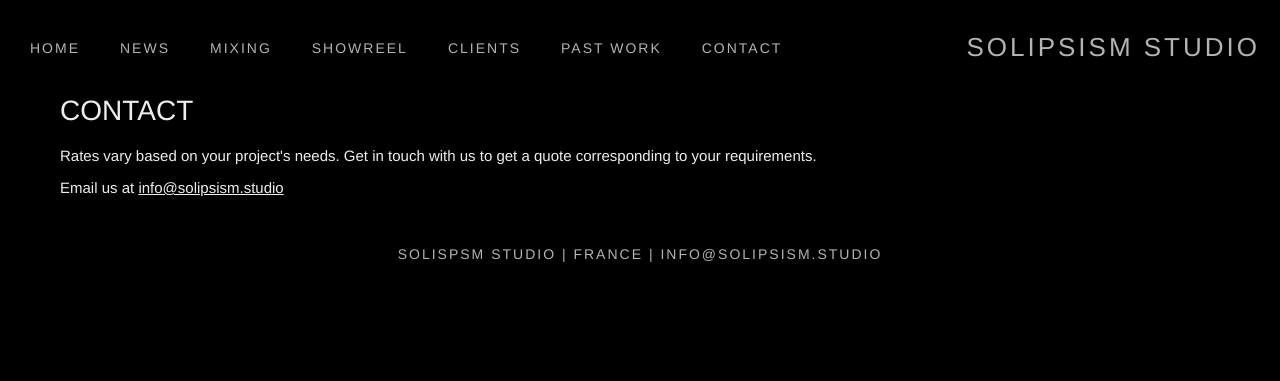
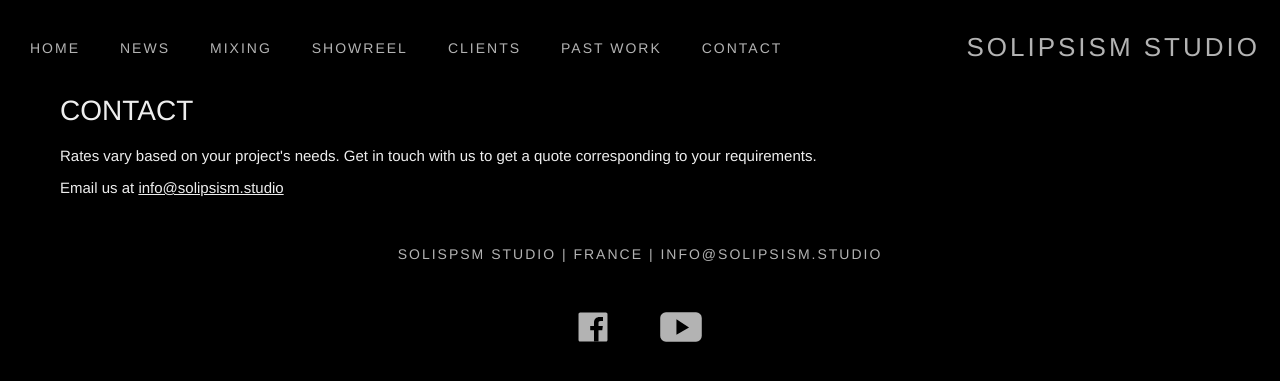
Before and after one commit to romainberger/solipsism.studio, a Jekyll site: the page built from contact/index.html, in a window 1280 px wide. Shown: the top 381 px of the page. Built offline with Jekyll 4.4.1, drawn with Linux system fonts in a browser that asks for light colours.

Commit message:
Add fb and yt links in footer

```diff
--- a/_layouts/default.html
+++ b/_layouts/default.html
@@ -57,7 +57,39 @@
 
       <div class="footer">
         <div><span>Solispsm Studio | France | </span><a href="mailto:info@solipsism.studio">info@solipsism.studio</a></div>
-        <!-- <div><a href="https://facebook.com">f</a></div> -->
+        <div>
+          <ul>
+            <li>
+              <a href="https://www.facebook.com/solipsismstudio">
+                <svg version="1.1" id="Layer_1" xmlns="http://www.w3.org/2000/svg" xmlns:xlink="http://www.w3.org/1999/xlink" x="0px" y="0px"
+                   width="30px" height="30px" viewBox="0 0 266.893 266.895" enable-background="new 0 0 266.893 266.895"
+                   xml:space="preserve">
+                <path id="Blue_1_" fill="#fff" d="M248.082,262.307c7.854,0,14.223-6.369,14.223-14.225V18.812
+                  c0-7.857-6.368-14.224-14.223-14.224H18.812c-7.857,0-14.224,6.367-14.224,14.224v229.27c0,7.855,6.366,14.225,14.224,14.225
+                  H248.082z"/>
+                <path id="f" d="M182.409,262.307v-99.803h33.499l5.016-38.895h-38.515V98.777c0-11.261,3.127-18.935,19.275-18.935
+                  l20.596-0.009V45.045c-3.562-0.474-15.788-1.533-30.012-1.533c-29.695,0-50.025,18.126-50.025,51.413v28.684h-33.585v38.895h33.585
+                  v99.803H182.409z"/>
+                </svg>
+              </a>
+            </li>
+            <li>
+              <a href="https://www.youtube.com/channel/UCrvLPNAKKif9dYN8vUrs_oA">
+                <svg xmlns="http://www.w3.org/2000/svg" xml:space="preserve" width="42px" height="30px" version="1.1" shape-rendering="geometricPrecision" text-rendering="geometricPrecision" image-rendering="optimizeQuality" fill-rule="evenodd" clip-rule="evenodd"
+                viewBox="0 0 47328 33689"
+                 xmlns:xlink="http://www.w3.org/1999/xlink">
+                 <g id="Capa_x0020_1">
+                  <metadata id="CorelCorpID_0Corel-Layer"/>
+                  <g id="_376678360">
+                   <rect fill="#fff" x="250" y="250" width="46828" height="33189" rx="6444" ry="6444"/>
+                   <polygon points="18549,7972 18549,25476 32726,17291 "/>
+                  </g>
+                 </g>
+                </svg>
+              </a>
+            </li>
+          </ul>
+        </div>
       </div>
     </div>
     <script>
--- a/css/main.css
+++ b/css/main.css
@@ -128,6 +128,20 @@
 
 .footer div {
   margin: 50px 0;
+}
+
+.footer ul {
+  margin: 0;
+  padding: 0;
+  font-size: 0;
+}
+
+.footer li {
+  display: inline-block;
+}
+
+.footer li:first-child {
+  margin-right: 50px;
 }
 
 /* General */
```
Also changed, not shown: Gemfile.lock (added), 1 other file.
